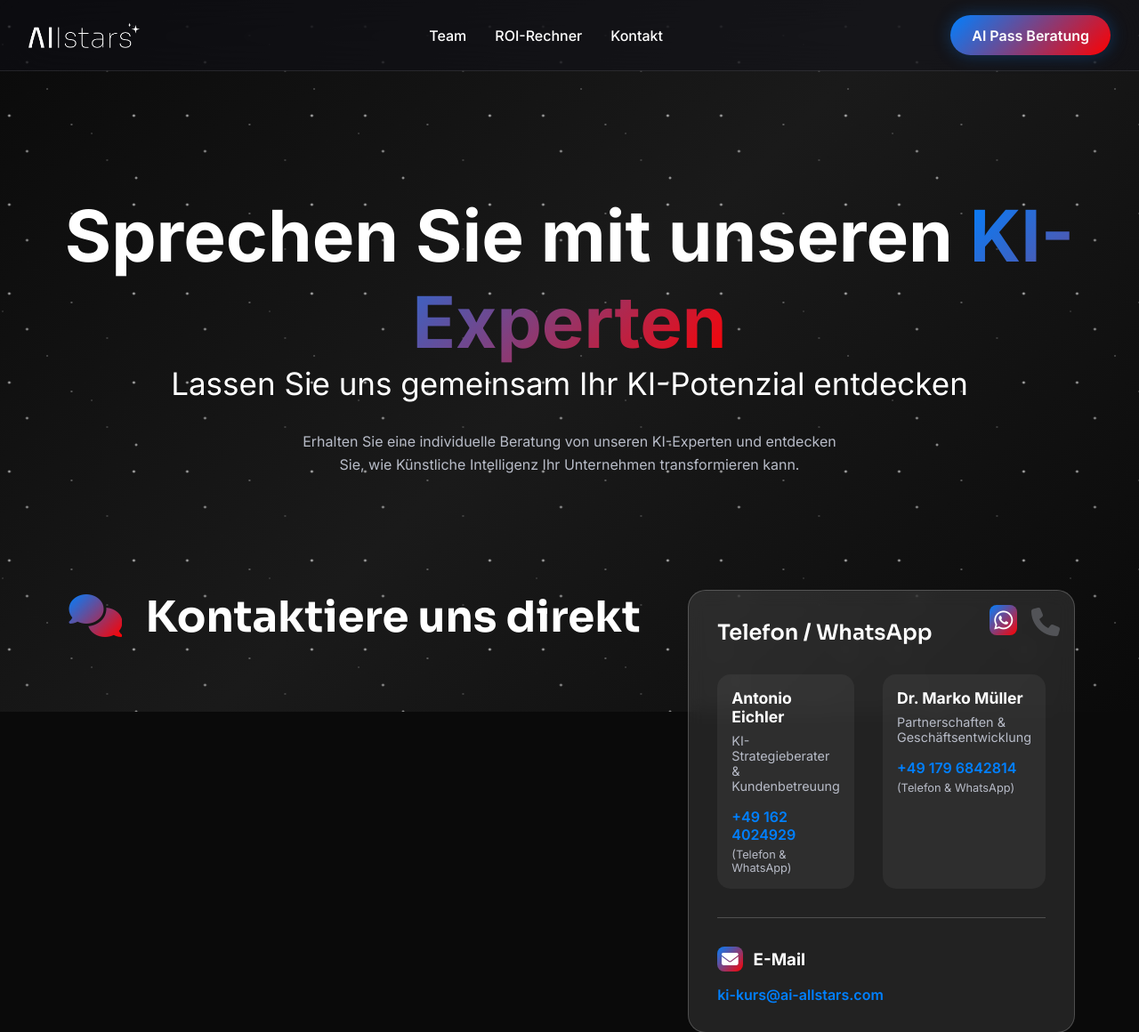
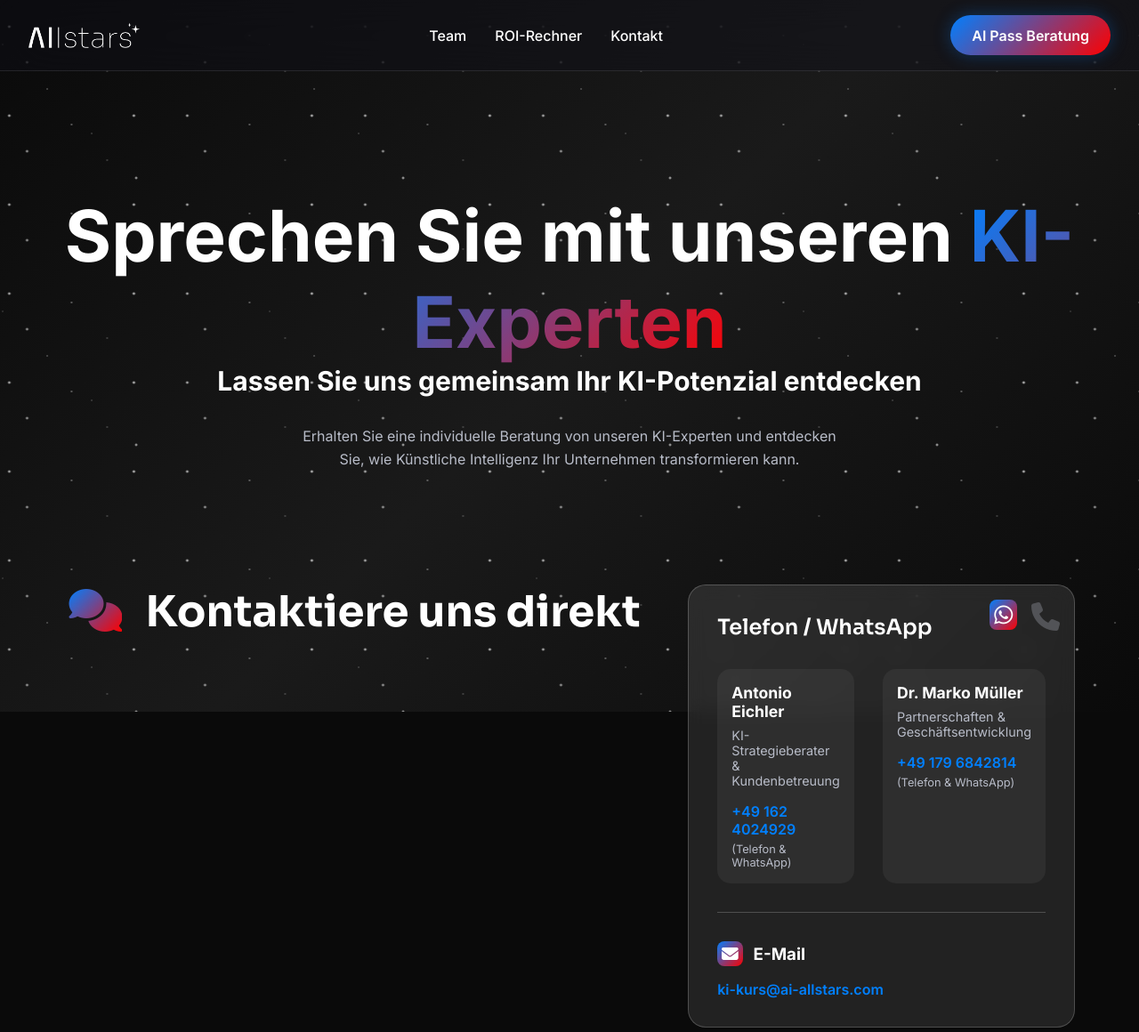
Before and after one commit to 2Patrick1111/kurs, a Flask app: page /kontakt in a window 1280 px wide. Shown: the top 1160 px of the page at 89% size. Run offline with Flask 3, Linux system fonts and the light colour scheme.

Commit message:
Adjust the size and weight of the contact form subtitle for visual appeal
Updates the contact form subtitle font-size to 30px and font-weight to bold in website-styles.css.

Replit-Commit-Author: Agent
Replit-Commit-Session-Id: 8d2a8a23-c204-4d4b-9c5c-dcabb385294a
Replit-Commit-Screenshot-Url: https://storage.googleapis.com/screenshot-production-us-central1/fd4cdddb-ef5b-437a-a1d5-8f8e6b62832b/8d2a8a23-c204-4d4b-9c5c-dcabb385294a/jcV37fb

```diff
--- a/static/css/website-styles.css
+++ b/static/css/website-styles.css
@@ -367,8 +367,9 @@ body {
 }
 
 .contact-hero .hero-subtitle {
-    font-size: 35px;
+    font-size: 30px;
     color: white;
+    font-weight: bold;
 }
 
 .hero-description {
```
